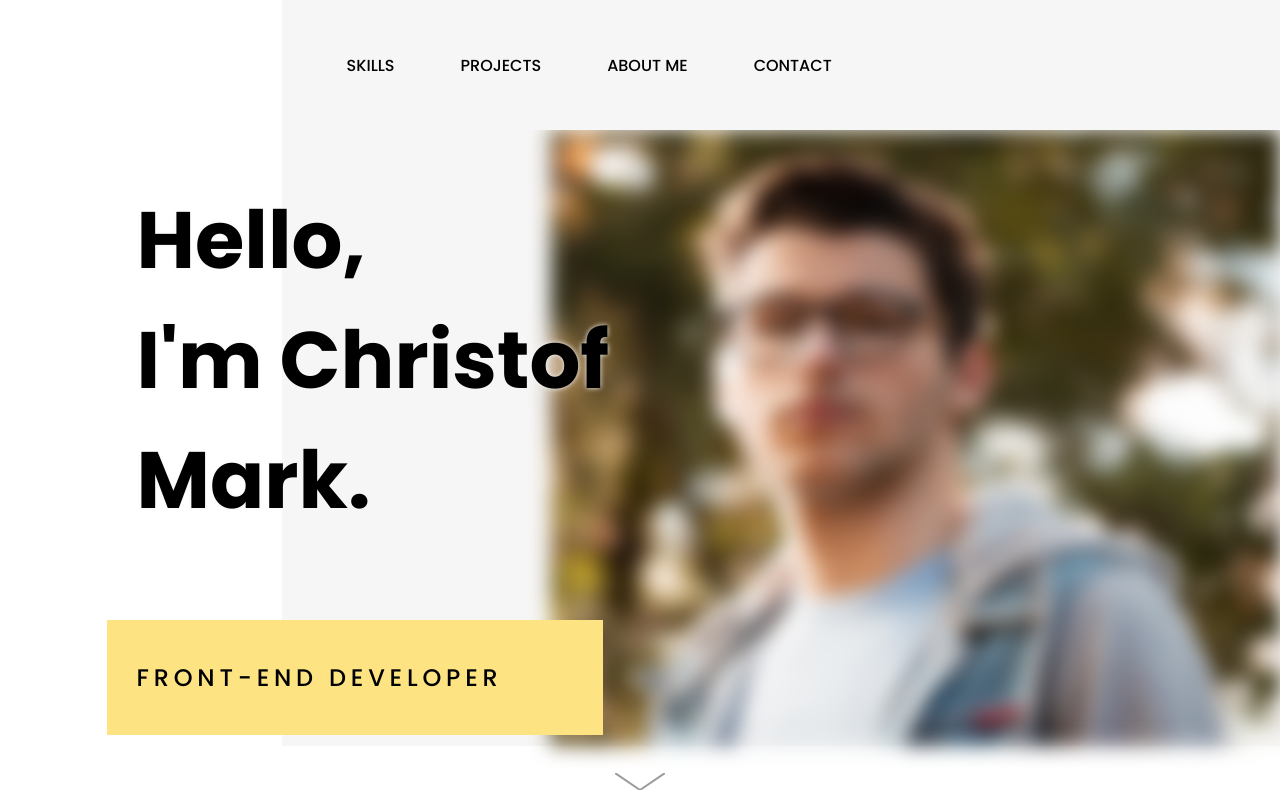
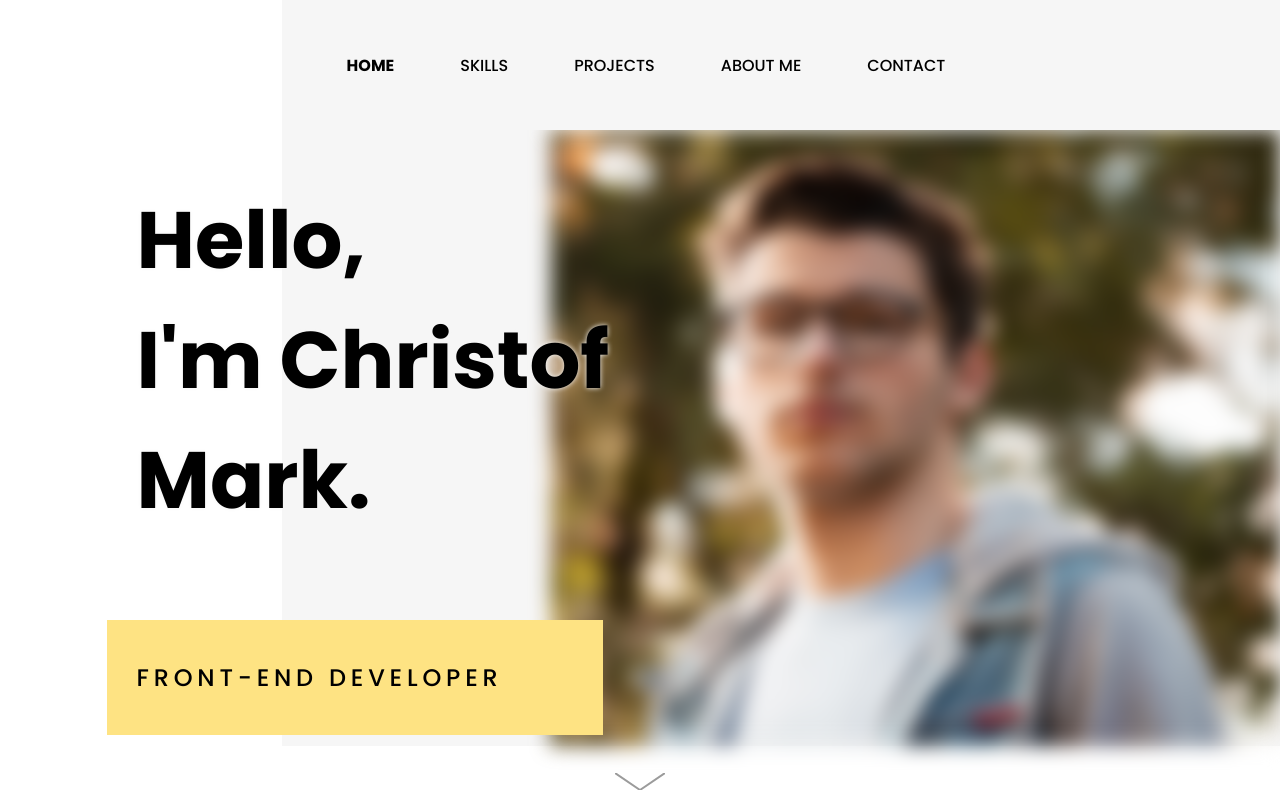
Before and after one commit to colorfultrees/portfolio, an Angular app: page / in a window 1280 px wide. Shown: the top 800 px of the page. Built offline with nearby package versions, Linux system fonts and the light colour scheme.

Commit message:
home link added to header menu

```diff
--- a/src/app/components/header/header.component.html
+++ b/src/app/components/header/header.component.html
@@ -1,6 +1,10 @@
 <header>
     <div id="content">
         <ul>
+            <li routerLink="/">
+                <strong>HOME</strong>
+                <div class="underline"></div>
+            </li>
             <li>
                 <a href="#skills">
                     SKILLS
```
